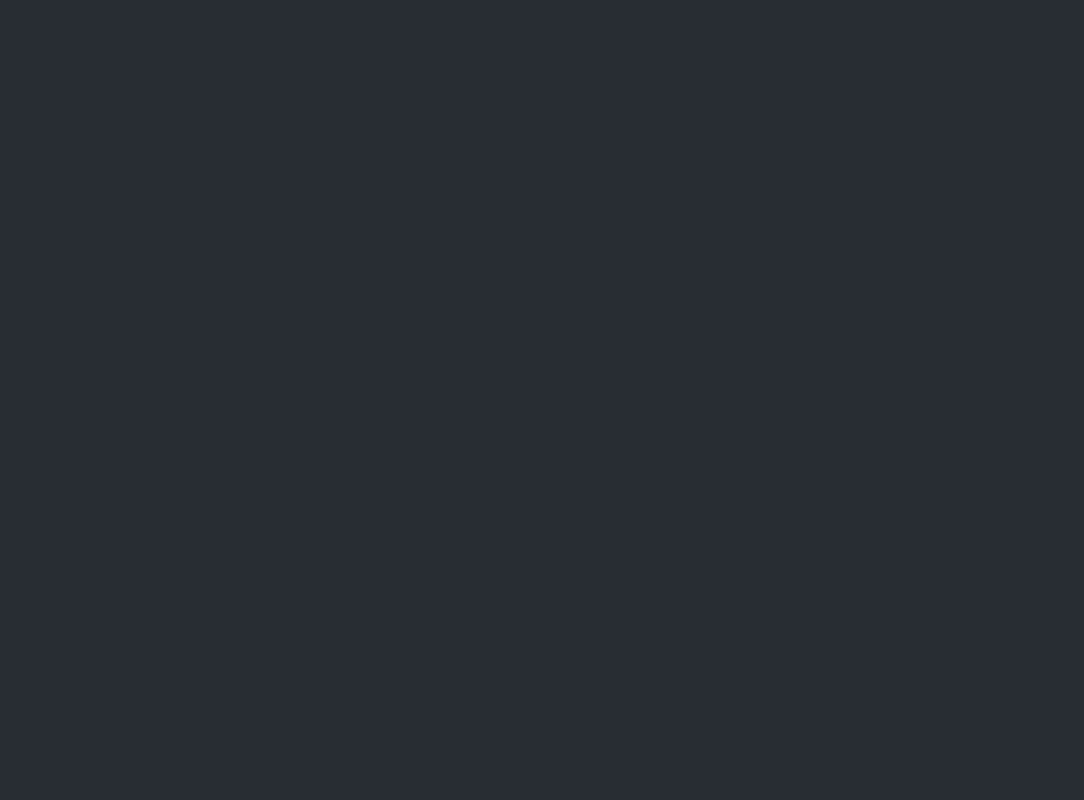
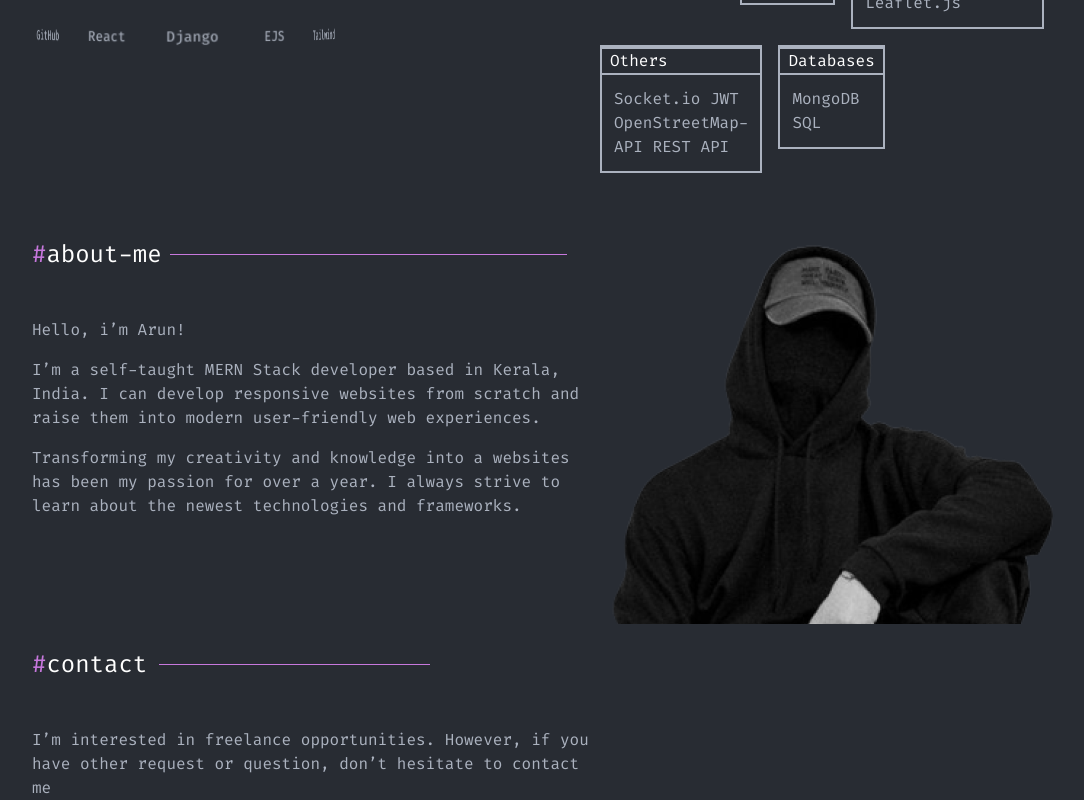
Before and after one commit to Arunk-002/Portfolio, a React (Vite) app: page / in a window 1280 px wide. Shown: the part 1986-2786 px from the top of the page, without its empty margins (40-1124 px from the left). Before the commit the page ends 1964 px from the top, so only its background shows below. Built offline with nearby package versions, Linux system fonts and the light colour scheme.

Commit message:
about me  section added  currently working in contact

```diff
--- /dev/null
+++ b/src/components/AboutMe.jsx
@@ -0,0 +1,34 @@
+import React from "react";
+
+function AboutMe() {
+  return (
+    <section className="main-container text-white p t-6 max-sm:pt-18">
+      <div className="grid md:grid-cols-2 max-md:gap-y-4 justify-between ">
+        <div className="flex flex-col gap-y-12">
+          <div className="flex items-center gap-x-2">
+            <p className="text-2xl">
+              <span className="text-primary">#</span>about-me
+            </p>
+            <hr className="h-0 min-w-[70%] max-sm:hidden border-primary "></hr>
+          </div>
+          <div className="flex flex-col gap-y-4 text-text">
+            <p>Hello, i’m Arun! </p>
+            <p>
+              I’m a self-taught MERN Stack developer based in Kerala, India. I
+              can develop responsive websites from scratch and raise them into
+              modern user-friendly web experiences.
+            </p>
+            <p>
+              Transforming my creativity and knowledge into a websites has been
+              my passion for over a year. I always strive to learn about the
+              newest technologies and frameworks.
+            </p>
+          </div>
+        </div>
+        <div><img src="/Image.png" alt="" /></div>
+      </div>
+    </section>
+  );
+}
+
+export default AboutMe;
--- /dev/null
+++ b/src/components/Contact.jsx
@@ -0,0 +1,24 @@
+import React from "react";
+
+function Contact() {
+  return (
+    <section className="main-container max-sm:pt-18 pt-6">
+      <div className="grid sm:grid-cols-2 text-white">
+        <div className="flex flex-col gap-y-12">
+          <div className="flex items-center gap-x-3 w-[70%] ">
+            <p className="text-2xl">
+              <span className="text-primary">#</span>contact
+            </p>
+            <hr className="h-0 w-full max-sm:hidden border-primary" />
+          </div>
+          <p className="text-text">I’m interested in freelance opportunities. However, if you have other request or question, don’t hesitate to contact me</p>
+        </div>
+        <div className="text-text">
+
+        </div>
+      </div>
+    </section>
+  );
+}
+
+export default Contact;
--- a/src/components/Home.jsx
+++ b/src/components/Home.jsx
@@ -3,6 +3,8 @@ import Navbar from "./Navbar";
 import LandingPage from './LandingPage';
 import Projects from './Projects';
 import Skills from './Skills';
+import AboutMe from './AboutMe';
+import Contact from './Contact';
 
 function Home() {
   return (
@@ -11,6 +13,8 @@ function Home() {
         <LandingPage/>
         <Projects/>
         <Skills/>
+        <AboutMe/>
+        <Contact/>
     </div>
   )
 }
--- a/src/components/Projects.jsx
+++ b/src/components/Projects.jsx
@@ -36,23 +36,23 @@ function Projects() {
         id="#works"
         className="main-container text-white w-full max-sm:pt-6"
       >
-        <div className="flex flex-col gap-y-28 min-h-[99vh]">
+        <div className="flex flex-col sm:gap-y-28 gap-y-7 min-h-[99vh]">
           <div className="flex justify-between itemes w-full">
             <div className="flex w-auto items-center gap-x-3 min-w-[70%] ">
               <p className="text-2xl">
                 <span className="text-primary">#</span>Projects
               </p>
-              <hr className="h-0 w-full  border-primary "></hr>
+              <hr className="h-0 w-full max-sm:hidden border-primary "></hr>
             </div>
             <a
               href="https://github.com/Arunk-002"
-              className="decoration-white decoration-1 underline-offset-3 hover:underline flex gap-x-2 items-center text-sm"
+              className="decoration-white decoration-1 max-sm:text-xs underline-offset-3 hover:underline flex gap-x-2 items-center text-sm"
             >
               view all
               <GoArrowRight />
             </a>
           </div>
-          <div className="flex flex-wrap gap-4 justify-center max-sm:px-3">
+          <div className="flex flex-wrap gap-4 justify-center">
             {projects.map((project, index) => (
               <div
                 key={index}
--- a/src/components/Skills.jsx
+++ b/src/components/Skills.jsx
@@ -11,21 +11,21 @@ const skills = [
 
 function Skills() {
   return (
-    <section className="main-container text-white">
-      <div className="flex flex-col gap-y-3 w-full">
+    <section className="main-container text-white max-sm:pt-18">
+      <div className="flex flex-col justify-around w-full gap-y-7 min-h-[80vh]">
         <div className="flex items-center gap-x-3 w-[70%] ">
           <p className="text-2xl">
             <span className="text-primary">#</span>Skills
           </p>
-          <hr className="h-0 w-full border-primary" />
+          <hr className="h-0 w-full max-sm:hidden border-primary" />
         </div>
         <div className="grid sm:grid-cols-2">
-            <div className=" self-center">
+            <div className="max-sm:hidden self-center">
                 <AnimatedCube skills={skills}/>
             </div>
           <div className="flex flex-wrap gap-4 w-full max-sm:justify-center">
             {skills.map((skill, index) => (
-              <div key={index} className="border-2 border-text flex flex-col max-w-min  h-fit">
+              <div key={index} className="border-2 border-text flex flex-col w-full sm:max-w-min  h-fit">
                 <div className="flex flex-col">
                   <p className="text-md px-2 border-y-2 border-text">{skill.category}</p>
                 </div>
--- a/src/index.css
+++ b/src/index.css
@@ -29,7 +29,7 @@
     /* For small screens (sm) - Phones */
     @media (max-width: 640px) {
       .main-container {
-        padding-inline: 10px; /* Reduce padding for very small screens */
+        padding-inline: 30px; /* Reduce padding for very small screens */
       }
     }
 
```
